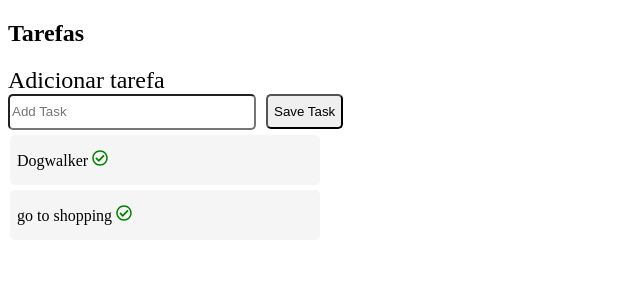
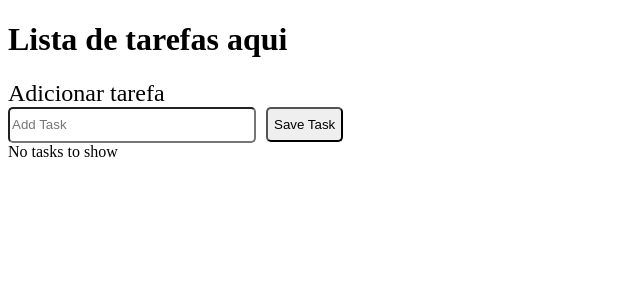
Before and after one commit to cesarcross/portfoliocesar, a Next.js app: page /todo in a window 1280 px wide. Shown: the top 300 px of the page, without its empty margins (0-640 px from the left). Built offline with nearby package versions, Linux system fonts and the light colour scheme.

Commit message:
tasks being saved and retrieved from local storage

```diff
--- a/src/pages/components/AddTask.jsx
+++ b/src/pages/components/AddTask.jsx
@@ -1,9 +1,18 @@
-import { useState } from 'react';
+import { useState, useEffect } from 'react';
 
 import styles from '../styles/todo.module.css';
 
 const AddTask = ({ onAdd }) => {
   const [text, setText] = useState('');
+
+  // useEffect(() => {
+  //   const storedTasks = JSON.parse(localStorage.getItem('tasks'));
+  //   if (storedTasks) setText(storedTasks);
+  // }, []);
+
+  // useEffect(() => {
+  //   localStorage.setItem('tasks', JSON.stringify(text));
+  // }, [text]);
 
   console.log(text);
 
@@ -28,7 +37,9 @@ const AddTask = ({ onAdd }) => {
           type='text'
           placeholder='Add Task'
           value={text}
-          onChange={(e) => setText(e.target.value)}
+          onChange={(e) => {
+            setText(e.target.value);
+          }}
         />
         <input type='submit' value='Save Task' />
       </div>
--- a/src/pages/todo/index.jsx
+++ b/src/pages/todo/index.jsx
@@ -1,20 +1,20 @@
 // import { Container } from './todo.style';
+import { useState, useEffect } from 'react';
 // import Button from '../components/Button';
-import { useState } from 'react';
 import Tasks from '../components/Tasks';
 import AddTask from '../components/AddTask';
 
 function ToDo() {
-  const [tasks, setTasks] = useState([
-    {
-      id: 1,
-      text: 'Dogwalker',
-    },
-    {
-      id: 2,
-      text: 'go to shopping',
-    },
-  ]);
+  const [tasks, setTasks] = useState([]);
+
+  useEffect(() => {
+    const storedTasks = JSON.parse(localStorage.getItem('tasks'));
+    if (storedTasks) setTasks(storedTasks);
+  }, []);
+
+  useEffect(() => {
+    localStorage.setItem('tasks', JSON.stringify(tasks));
+  }, [tasks]);
 
   // Add Task
   const addTask = (task) => {
@@ -24,17 +24,16 @@ function ToDo() {
     setTasks([...tasks, newTask]);
   };
 
-  // Save Task to LocalStorage
-
-  // Delete Task
+  // Delete task
   const deleteTask = (id) => {
     setTasks(tasks.filter((task) => task.id !== id));
   };
 
   return (
     <div>
-      <h2>Tarefas</h2>
+      <h1>Lista de tarefas aqui</h1>
       {/* <Button color='green' text='Add' /> */}
+
       <AddTask onAdd={addTask} />
       {tasks.length > 0 ? (
         <Tasks tasks={tasks} onDelete={deleteTask} />
```
